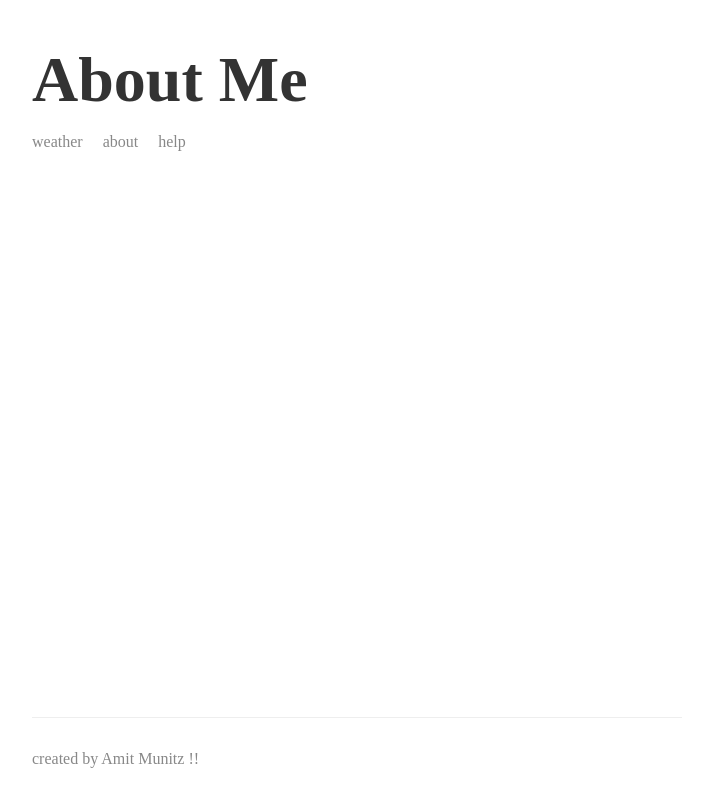
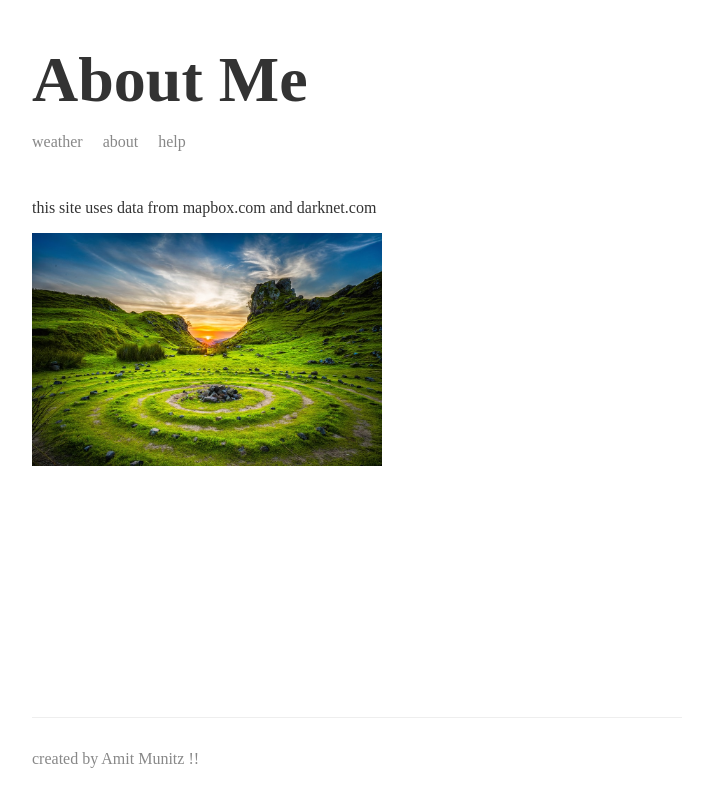
Before and after one commit to munitzuri/weather-website, a Node server app: page /about in a window 1280 px wide. Shown: the whole page, without its empty margins (283-996 px from the left). Run offline with Node 20, Linux system fonts and the light colour scheme.

Commit message:
fixed percent bug,added about, changed pic size

```diff
--- a/public/css/styles.css
+++ b/public/css/styles.css
@@ -31,7 +31,7 @@ header a {
     text-decoration: none;
 }
 .portrait {
-    width:250px;
+    width:350px;
 }
 input {
     border: 1px solid #cccccc;
--- a/src/utils/forecast.js
+++ b/src/utils/forecast.js
@@ -9,7 +9,7 @@ const forecast = (latitude, longitude, callback) => {
         } else if (body.error) {
             callback('Unable to find location', undefined)
         } else {
-            callback(undefined, body.daily.data[0].summary + ' It is currently ' + body.currently.temperature + ' degrees out. There is a ' + body.currently.precipProbability + '% chance of rain.')
+            callback(undefined, body.daily.data[0].summary + ' It is currently ' + body.currently.temperature + ' degrees out. There is a ' + body.currently.precipProbability*100 + '% chance of rain.')
         }
     })
 }
--- a/templates/views/about.hbs
+++ b/templates/views/about.hbs
@@ -12,6 +12,7 @@
 
     <div class="main-content">
         {{>header}}
+        <p>this site uses data from mapbox.com and darknet.com</p>
         <img class="portrait" src="/img/me.jpg">
     </div>
     {{>footer}}
```
